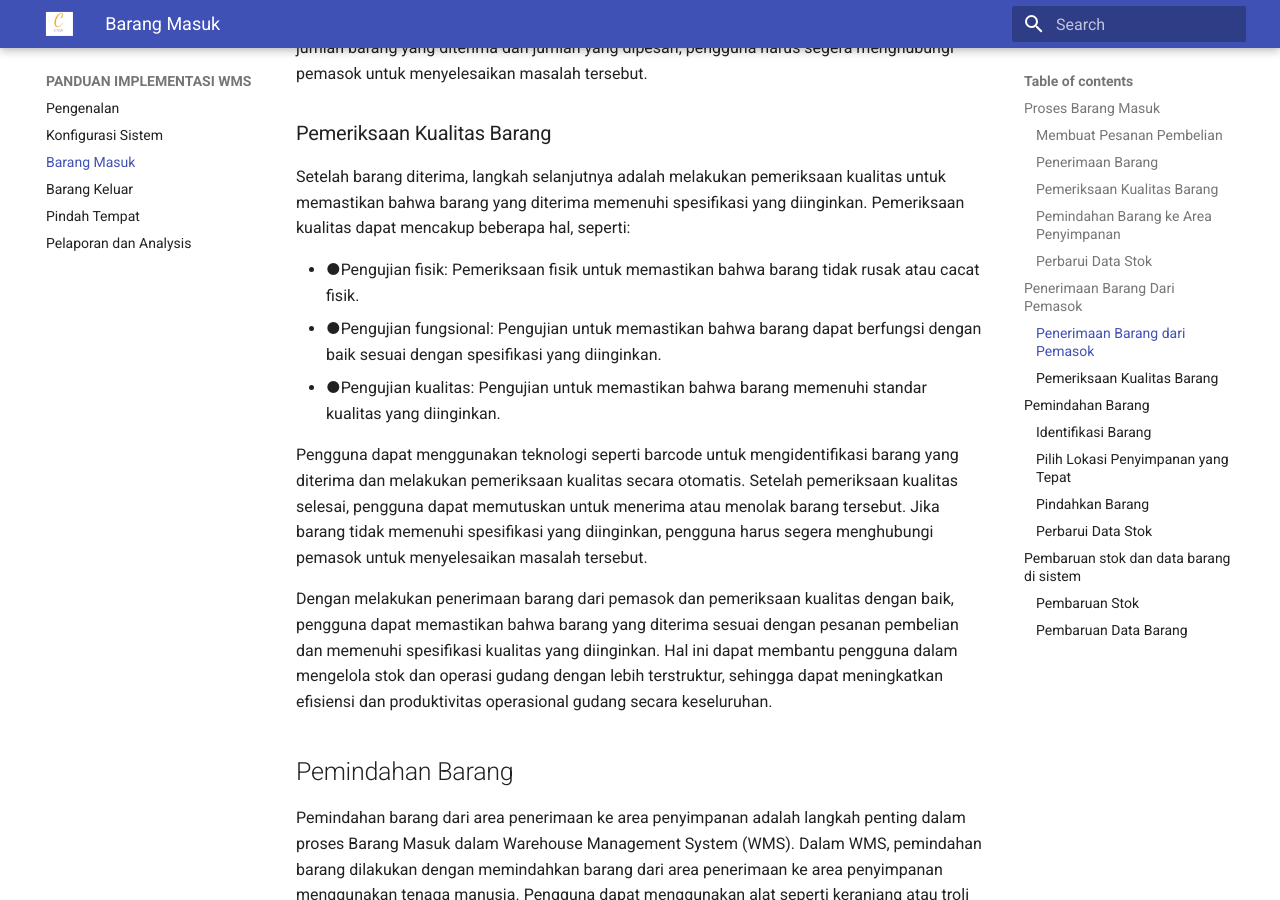
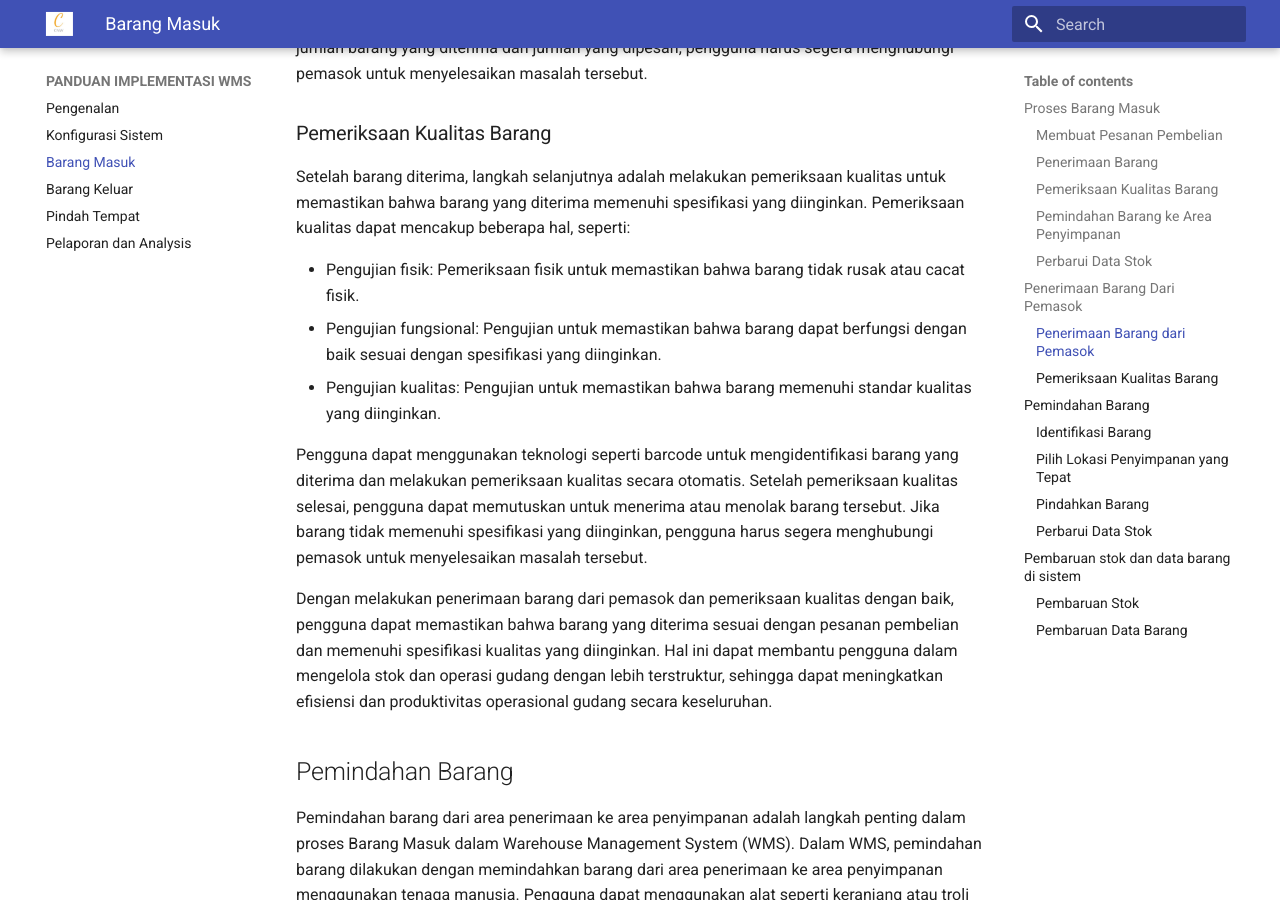
Before and after one commit to andyut/wns-bin-igu, an MkDocs documentation site: the page built from docs/wms03.md, in a window 1280 px wide and 900 px high, scrolled down 1876 px. Built offline with MkDocs 1.6.1 and Material for MkDocs 9.7.7, drawn with Linux system fonts in a browser that asks for light colours.

Commit message:
update wms06

```diff
--- a/docs/wms03.md
+++ b/docs/wms03.md
@@ -51,9 +51,9 @@ Setelah barang diterima, pengguna dapat memastikan bahwa jumlah barang yang dite
 
 Setelah barang diterima, langkah selanjutnya adalah melakukan pemeriksaan kualitas untuk memastikan bahwa barang yang diterima memenuhi spesifikasi yang diinginkan. Pemeriksaan kualitas dapat mencakup beberapa hal, seperti:
 
-* ●Pengujian fisik: Pemeriksaan fisik untuk memastikan bahwa barang tidak rusak atau cacat fisik.
-* ●Pengujian fungsional: Pengujian untuk memastikan bahwa barang dapat berfungsi dengan baik sesuai dengan spesifikasi yang diinginkan.
-* ●Pengujian kualitas: Pengujian untuk memastikan bahwa barang memenuhi standar kualitas yang diinginkan.
+* Pengujian fisik: Pemeriksaan fisik untuk memastikan bahwa barang tidak rusak atau cacat fisik.
+* Pengujian fungsional: Pengujian untuk memastikan bahwa barang dapat berfungsi dengan baik sesuai dengan spesifikasi yang diinginkan.
+* Pengujian kualitas: Pengujian untuk memastikan bahwa barang memenuhi standar kualitas yang diinginkan.
 
 
 Pengguna dapat menggunakan teknologi seperti barcode untuk mengidentifikasi barang yang diterima dan melakukan pemeriksaan kualitas secara otomatis. Setelah pemeriksaan kualitas selesai, pengguna dapat memutuskan untuk menerima atau menolak barang tersebut. Jika barang tidak memenuhi spesifikasi yang diinginkan, pengguna harus segera menghubungi pemasok untuk menyelesaikan masalah tersebut.
```
Also changed, not shown: docs/wms06.md (+7 -4 lines), docs/img/wms06-img-01.png (added), docs/img/wms11.excalidraw.png (added).
